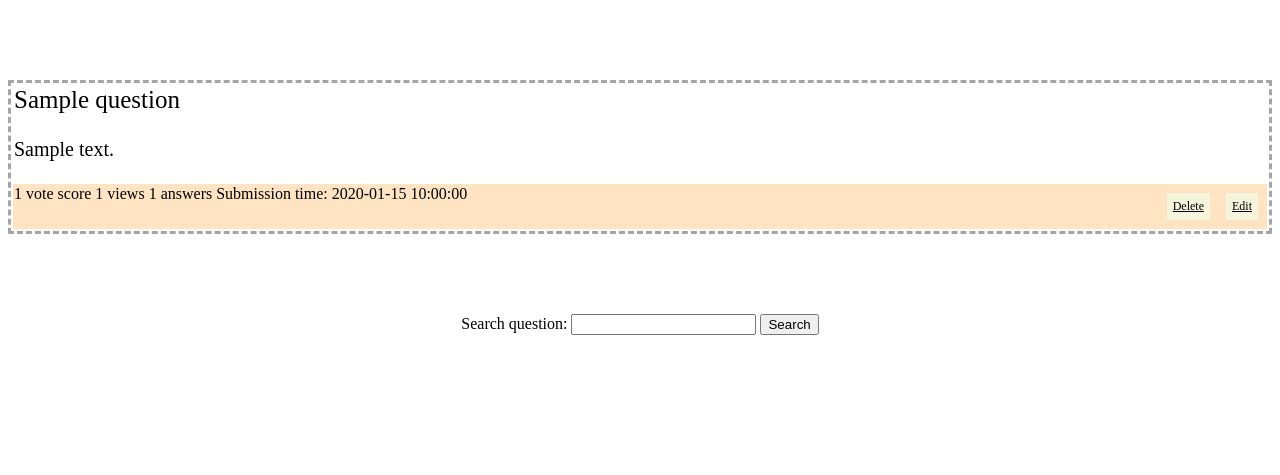
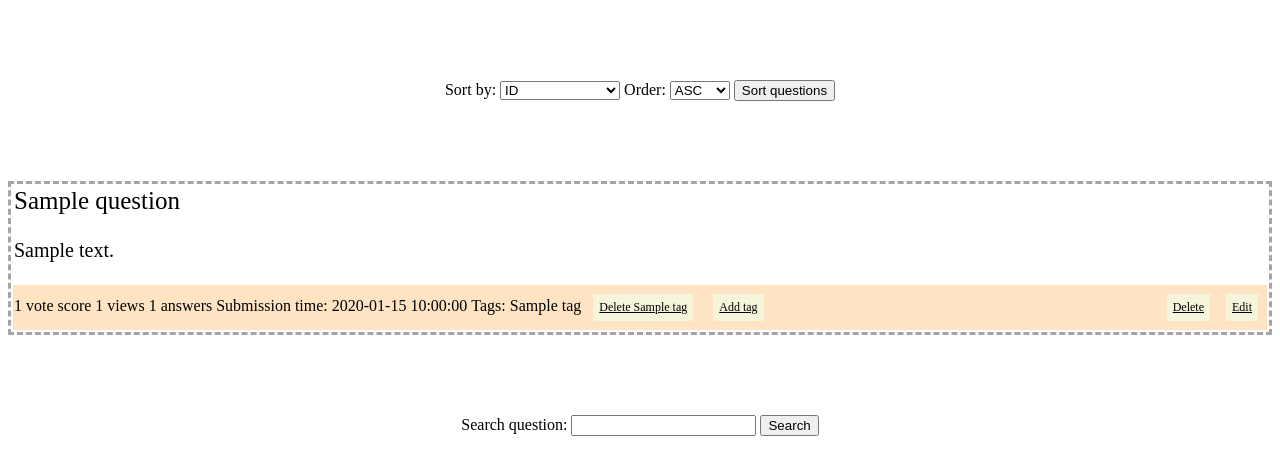
Before and after one commit to SergiuPert/ask_mate_2, a Flask app: template templates/list.html in a window 1280 px wide. Shown: the part 79-554 px from the top of the page. Run offline with Flask 2, Linux system fonts and the light colour scheme; the template is opened without the code that fills it: most values are stand-ins (such as "Sample title", 1, 10 or a date in 2020).

Commit message:
"progress made"

```diff
--- a/server.py
+++ b/server.py
@@ -10,6 +10,8 @@ app = Flask(__name__)
 def main_page():
     questions = database_manager.get_latest_five_questions()
     first_five = util.get_first_five_dicts(questions)
+    first_five = util.add_answer_number(first_five)
+    first_five = util.get_tag_for_questions(first_five)
     return render_template("list.html", questions=first_five)
 
 
@@ -17,6 +19,7 @@ def main_page():
 def list_page():
     questions = database_manager.get_questions()
     questions = util.add_answer_number(questions)
+    questions = util.get_tag_for_questions(questions)
     return render_template("list.html", questions=questions)
 
 
@@ -27,14 +30,13 @@ def question_page(question_id):
     database_manager.update_question(question)
     question = util.add_answers_to_question(question)
     question = util.add_comments_to_question(question)
+    question = util.get_tag_for_question(question)
     return render_template("question.html", question=question)
 
 
 @app.route("/add-question", methods=["GET", "POST"])
 def add_question_page():
     if request.method == "POST":
-        print(request.files["image"])
-
         database_manager.add_question(
             title=request.form.get("question_title"),
             message=request.form.get("question_message"),
@@ -165,7 +167,7 @@ def add_answer_comment_page(answer_id):
     return render_template("add_answer_comment.html", answer_id=answer_id)
 
 
-@app.route("/search_questions", methods=["POST"])
+@app.route("/search")
 def search_question():
     questions = database_manager.get_question_by_search(request.form.get("search"))
     return render_template("list.html", questions=questions)
@@ -198,15 +200,27 @@ def delete_comment_page(comment_id):
     return redirect(url_for("question_page", question_id=comment.get("question_id")))
 
 
-@app.route("/question/<question_id>/new-tag")
+@app.route("/question/<question_id>/new-tag", methods=["GET", "POST"])
 def add_tag_page(question_id):
     if request.method == "POST":
-        database_manager.add_tag_to_question(
+        util.add_tag_to_question(
             question_id=question_id,
-            name=request.form.get("tag"),
+            tag_name=request.form.get("tag")
         )
         return redirect(url_for("question_page", question_id=question_id))
     return render_template("add_tag.html", question_id=question_id)
+
+
+@app.route("/question/<question_id>/tag/<tag_id>/delete-tag")
+def delete_tag_page(question_id, tag_id):
+    database_manager.delete_tag_relation(question_id, tag_id)
+    return redirect(url_for('list_page'))
+
+
+@app.route("/sort_by")
+def sort_by():
+    questions = database_manager.get_sorted_questions(request.args.get("sort_by"), request.args.get("order_direction"))
+    return render_template('list.html', questions=questions)
 
 
 if __name__ == "__main__":
--- a/templates/list.html
+++ b/templates/list.html
@@ -1,6 +1,27 @@
 {% extends "base_template.html" %} {% block title %} {% endblock %} {% block
 content %}
+<div>
+    <form action="{{ url_for('sort_by') }}">
+                    <label for="sort_by">Sort by:</label>
+                    <select id="sort_by" name="sort_by">
+                        <option value="id">ID</option>
+                        <option value="title">Title</option>
+                        <option value="submission_time">Submission time</option>
+                        <option value="vote_number">Vote Number</option>
+                    </select>
+                    <label for="order_direction">Order:</label>
+                    <select id="order_direction" name="order_direction">
+                        <option value="asc">ASC</option>
+                        <option value="desc">DESC</option>
+                    </select>
+                    <button type="submit">
+                        Sort questions
+                    </button>
+                </form>
+</div>
+
 <div class="firstdiv"></div>
+
 {% for question in questions %}
 <div>
     <table class="question_table">
@@ -34,6 +55,28 @@ content %}
                     <li>{{ question.view_number }} views</li>
                     <li>{{ question.answer_number }} answers</li>
                     <li>Submission time: {{ question.submission_time }}</li>
+                    <li>
+                        {% if question.tags %}
+                            Tags:
+                                {% for tag in question.tags %}
+                                    {{ tag.name }}
+                                    <a
+                                        href="{{ url_for('delete_tag_page', question_id=question.id, tag_id=tag.id) }}"
+                                        class="detailbutton"
+                                    >
+                                        Delete {{ tag.name }}
+                                    </a>
+                                {% endfor %}
+                        {% endif %}
+                    </li>
+                    <li>
+                        <a
+                                href="{{ url_for('add_tag_page',question_id=question.id) }}"
+                                class="detailbutton"
+                            >
+                                Add tag
+                            </a>
+                    </li>
                     <li class="floatbutton">
                         <a
                             href="{{ url_for('edit_question_page', question_id=question.id) }}"
@@ -75,9 +118,9 @@ content %}
 
 
     <div>
-        <form action="{{ url_for('search_question') }}" method="post">
-            <label for="search">Search question: </label>
-            <input type="text" name="search" id="search">
+        <form action="{{ url_for('search_question') }}">
+            <label for="q">Search question: </label>
+            <input type="text" name="q" id="q">
             <button type="submit">Search</button>
         </form>
     </div>
```
Also changed, not shown: database_manager.py (+45 -5 lines), templates/question.html (+22 -0 lines), util.py (+22 -3 lines).
